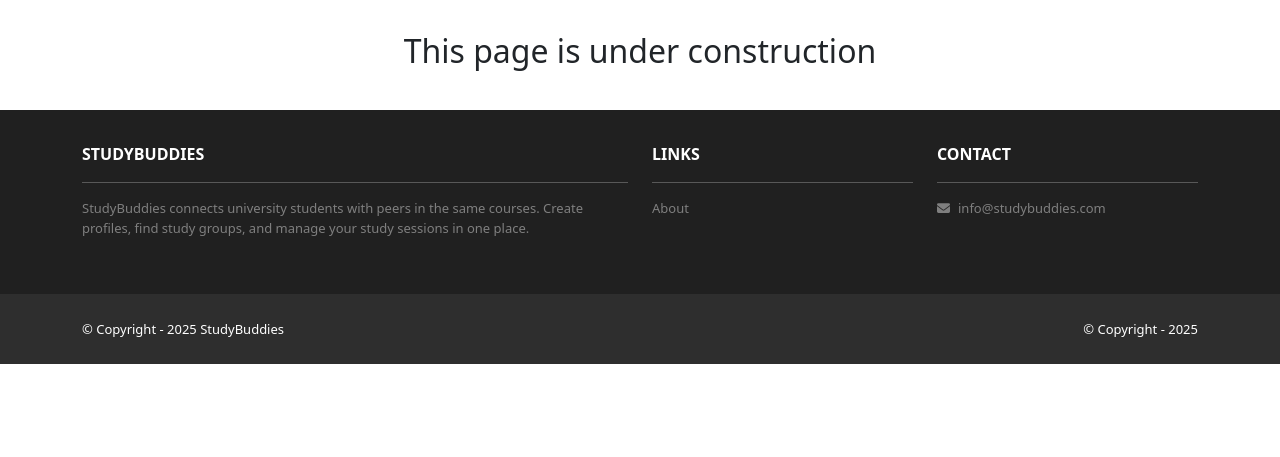
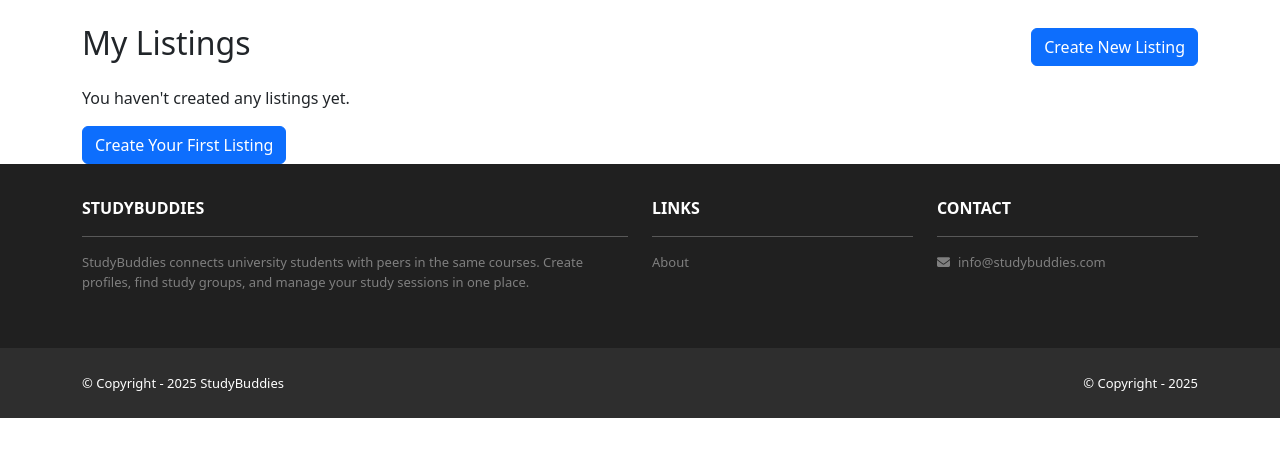
Before and after one commit to kmsaigon/studybuddies, a Django app: page /buddies/my/ in a window 1280 px wide. Shown: the part 72-529 px from the top of the page. Run offline with Django 5.2, Linux system fonts and the light colour scheme; some libraries are stand-ins or nearby versions.

Commit message:
add study group

```diff
--- a/buddies/templates/buddies/list.html
+++ b/buddies/templates/buddies/list.html
@@ -1,4 +1,4 @@
-{{% extends 'base.html' %}
+{% extends 'base.html' %}
 {% load static %}
 
 {% block content %}
--- a/buddies/templates/buddies/my_listings.html
+++ b/buddies/templates/buddies/my_listings.html
@@ -1,12 +1,32 @@
 {% extends 'base.html' %}
+
 {% block content %}
-<div class="p-3">
-    <div class="container">
-        <div class="row mt-3">
-            <div class="col-md-8 mx-auto text-center">
-                <h2 class="mb-4">This page is under construction</h2>
+<div class="container mt-4">
+    <div class="d-flex justify-content-between align-items-center mb-3">
+        <h2>My Listings</h2>
+        <a href="{% url 'buddies:listing_create' %}" class="btn btn-primary">Create New Listing</a>
+    </div>
+
+    {% if listings %}
+    <div class="row">
+        {% for listing in listings %}
+        <div class="col-md-6 mb-3">
+            <div class="card">
+                <div class="card-body">
+                    <h5><a href="{% url 'buddies:listing_detail' slug=listing.slug %}">{{ listing.title }}</a></h5>
+                    <p><strong>Course:</strong> {{ listing.course.code }}</p>
+                    <p><strong>Status:</strong> <span class="badge bg-{% if listing.status == 'open' %}success{% elif listing.status == 'filled' %}warning{% else %}danger{% endif %}">{{ listing.get_status_display }}</span></p>
+                    <p><strong>Size:</strong> {{ listing.current_size }}/{{ listing.capacity }}</p>
+                    <a href="{% url 'buddies:listing_detail' slug=listing.slug %}" class="btn btn-sm btn-primary">View</a>
+                    <a href="{% url 'buddies:listing_edit' slug=listing.slug %}" class="btn btn-sm btn-secondary">Edit</a>
+                </div>
             </div>
         </div>
+        {% endfor %}
     </div>
+    {% else %}
+    <p>You haven't created any listings yet.</p>
+    <a href="{% url 'buddies:listing_create' %}" class="btn btn-primary">Create Your First Listing</a>
+    {% endif %}
 </div>
 {% endblock content %}
--- a/buddies/views.py
+++ b/buddies/views.py
@@ -1,9 +1,15 @@
-from django.shortcuts import render
+from django.contrib import messages
 from django.contrib.auth.decorators import login_required
-from django.views.generic import ListView, DetailView, CreateView, UpdateView
-from django.http import JsonResponse
+from django.contrib.auth.mixins import LoginRequiredMixin, UserPassesTestMixin
+from django.http import HttpResponseForbidden, JsonResponse
+from django.shortcuts import get_object_or_404, redirect, render
+from django.urls import reverse, reverse_lazy
+from django.views.generic import CreateView, DetailView, ListView, UpdateView
+from django.conf import settings
+import json
+
 from .forms import ListingForm, ListingSearchForm
-from .models import BuddyListing
+from .models import BuddyListing, JoinRequest, GroupMembership, Message
 from profiles.models import Profile, University
 from locations.models import Location
 
@@ -202,6 +208,32 @@ class ListingDetailView(DetailView):
     def get_object(self):
         return None
 
+class ListingCreateView(LoginRequiredMixin, CreateView):
+    model = BuddyListing
+    form_class = ListingForm
+    template_name = 'buddies/listing_form.html'
+    success_url = reverse_lazy('buddies:my_listings')
+
+    def get_form_kwargs(self):
+        kwargs = super().get_form_kwargs()
+        kwargs['user'] = self.request.user
+        return kwargs
+
+    def form_valid(self, form):
+        form.instance.owner = self.request.user
+        # Set university from course if not set
+        if not form.instance.university and form.instance.course:
+            form.instance.university = form.instance.course.university
+        # Create initial membership for owner
+        listing = form.save()
+        GroupMembership.objects.create(
+            listing=listing,
+            student=self.request.user,
+            role='owner'
+        )
+        messages.success(self.request, 'Listing created successfully!')
+        return super().form_valid(form)
+
 
 @login_required
 def request_thread(request, pk):
```
Also changed, not shown: buddies/templates/buddies/my_groups.html (+25 -5 lines), home/templates/home/dashboard.html (+11 -2 lines), db.sqlite3, 1 other file.
